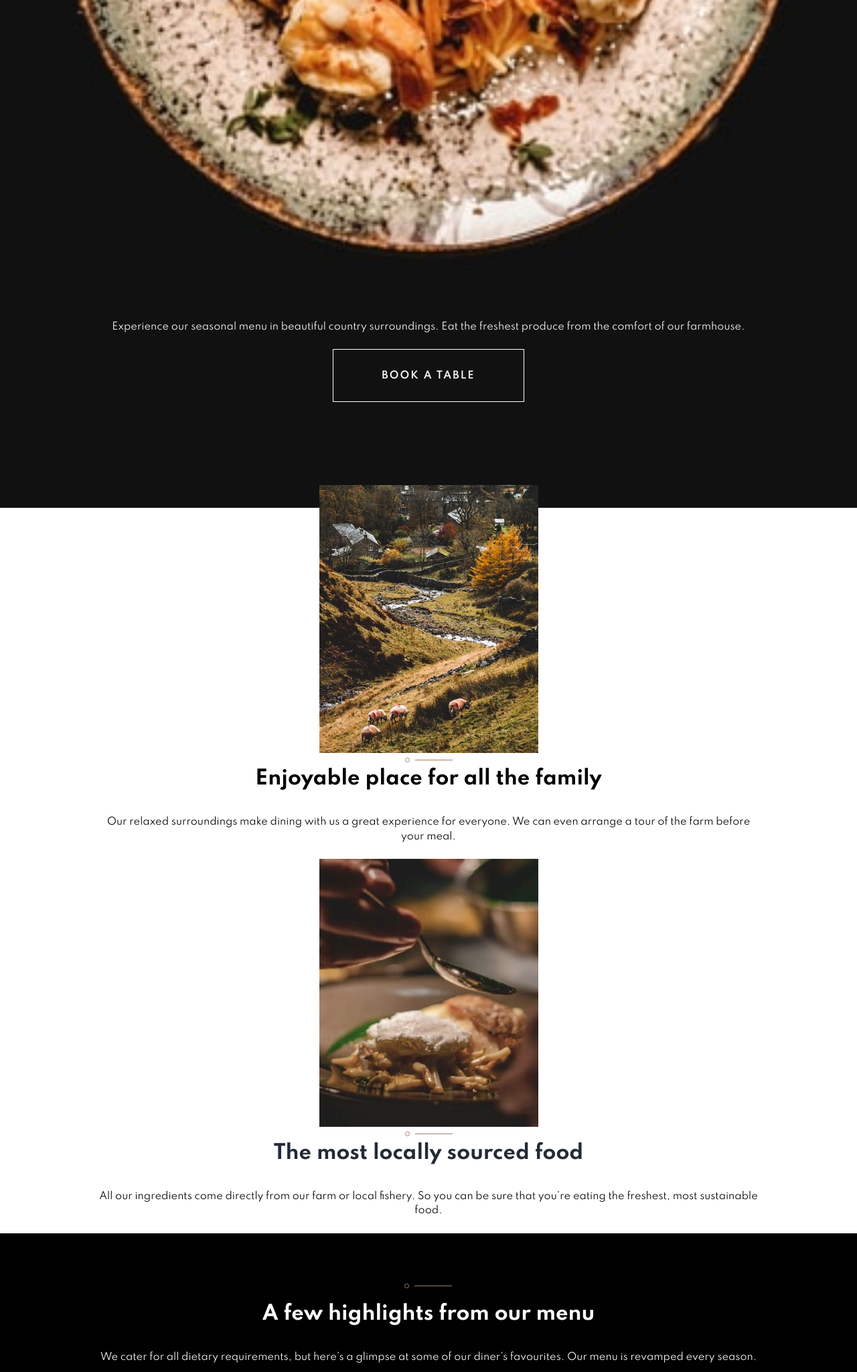
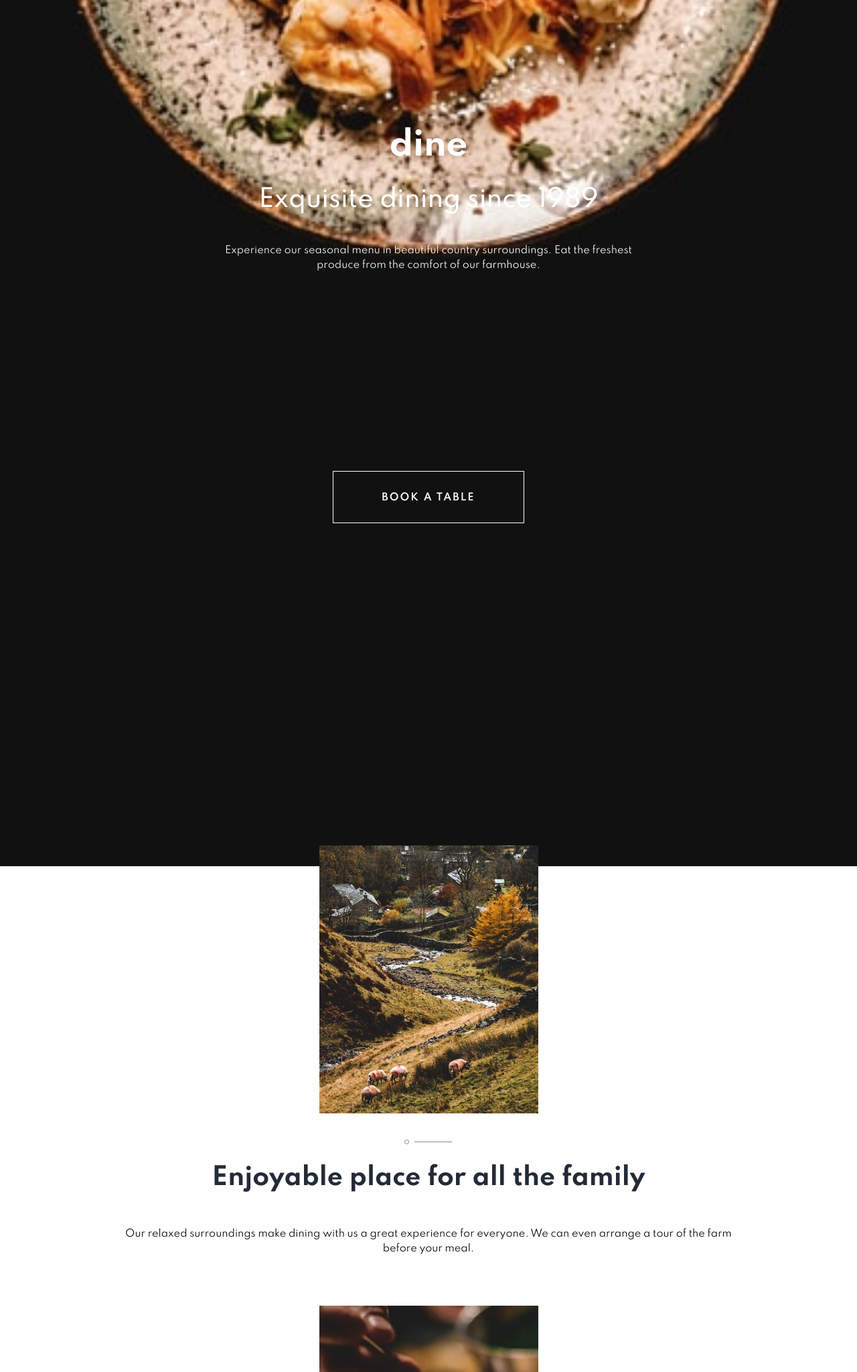
Before and after one commit to Sara-A-F/dine-restaurant-website, a plain HTML site: page index.html in a window 1280 px wide. Shown: the part 253-2301 px from the top of the page at 67% size. Drawn offline with nearby package versions, Linux system fonts and the light colour scheme.

Commit message:
layout mobile ongoing

```diff
--- a/index.html
+++ b/index.html
@@ -22,24 +22,22 @@
   <body>
     <main class="main-container">
 <!------------------------------------------------Intro Section-------->
-        <section class="intro">
-
+        <section style="background-image: url('images/homepage/hero-bg-mobile.jpg');" class="intro-image" >
+        <div class="content-intro">
             <img src="images/logo.svg" alt="logo" class="logo" />
 
-            <div class="content-intro">
-                <h1 class="heading txt-white"><span>Exquisite dining</span> <br>
-                 <span>since 1989</span></h1>
+            <h1 class="txt-white">Exquisite dining
+                 since 1989</h1>
 
             <p class="txt-white">
                     Experience our seasonal menu in beautiful country surroundings.
                     Eat the freshest produce from the comfort of our farmhouse.
             </p>
         </div>
-
            <a href="booking.html" class="btn-one txt-white">Book a table</a>
 
+        </section>
 
-        </section>
 <!------------------------------------------------Features Section----->
         <section class="features">
 
@@ -49,19 +47,19 @@
                 <div class="content">
                     <img
                     src="images\pattern-divide.svg"
-                      alt="seperator-pattern"
-                      class="seperator"
+                    alt="separator"
+                    class="separator"
                   />
-                    <br>
-                    <h2 class="heading-2 txt-black">
+                    <h1 class="heading-2">
                       Enjoyable place for all the family
-                    </h2>
+                    </h1>
                     <p class="txt-black">
                       Our relaxed surroundings make dining with us a great experience
                       for everyone. We can even arrange a tour of the farm before your
                       meal.
                     </p>
                 </div>
+                <br>
 
             <img src="images\homepage\locally-sourced-mobile.jpg" alt="">
 
@@ -69,13 +67,12 @@
                 <div class="content">
                     <img
                     src="images\pattern-divide.svg"
-                      alt="seperator"
-                      class="seperator"
+                    alt="separator"
+                    class="separator"
                   />
-                    <br>
-                    <h2 class="heading-2">
+                    <h1 class="heading-2">
                         The most locally sourced food
-                    </h2>
+                    </h1>
                     <p class="txt-black">
                         All our ingredients come directly from our farm or local fishery.
                         So you can be sure that you’re eating the freshest, most
@@ -89,9 +86,13 @@
         <section class="highlights">
 
             <div class="content highlights">
-                <img src="images\pattern-divide.svg" alt="separator-pattern" class="separator"/>
+                <img
+                src="images\pattern-divide.svg"
+                alt="separator"
+                class="separator"
+              />
                 <br>
-                <h2 class="heading-2 txt-white">A few highlights from our menu</h2>
+                <h1 class="heading-2 txt-white">A few highlights from our menu</h1>
                 <p class="txt-white">
                     We cater for all dietary requirements, but here’s a glimpse at
                     some of our diner’s favourites. Our menu is revamped every season.
@@ -132,7 +133,7 @@
 
             <div class="slider" id="">
 
-                <h2 class="heading-2 txt-black">Family Gathering</h2>
+                <h1 class="heading-2 txt-black">Family Gathering</h1>
                 <p class="txt-black">
                   We love catering for entire families. So please bring everyone
                   along for a special meal with your loved ones. We’ll provide a
@@ -148,6 +149,8 @@
     <div class="cta-container">
 
       <h2 class="heading-2 txt-white">Ready to make a reservation?</h2>
+
+      <br>
 
       <a href="booking.html" class="btn-one txt-white">Book a table</a>
 
--- a/style.css
+++ b/style.css
@@ -24,27 +24,32 @@ background-color: #fff;
 .content {
 
 }
+h2 {
+
+}
 .heading {
-    height: 45rem;
     font-weight: 300;
 }
+
 .heading-2 {
-    height: 4rem;
+    display: flex;
+    flex-direction: column;
     text-align: center;
     font-weight: 700;
 }
 
 .logo {
-
+    padding: 3rem 0;
+    height: 9rem;
 }
 
 p {
     display: flex;
     align-items: center;
-    padding: 0.5rem 0;
     flex-direction: column;
     position: relative;
     text-align: center;
+    margin: 5%;
 }
 /*---------------color txt---------*/
 .txt-white {
@@ -67,7 +72,8 @@ p {
     transition: all 0.6s;
     cursor: pointer;
     outline: none;
-    font-family: "Spartan", sans-serif; }
+    font-family: "Spartan", sans-serif;
+ }
     .btn:hover {
       background-color: #fff;
       color: #111; }
@@ -80,39 +86,49 @@ p {
 
 /*------------------------------------------------Intro Section------*/
 
-.intro {
-
-    background-image: url("images/homepage/hero-bg-mobile.jpg");
+.intro-image {
+    display: flex;
     background-repeat: no-repeat;
     background-position: center top;
     background-size: cover;
     position: relative;
-    text-align: center;
-    height: 70.2rem;
-    display: flex;
+    flex-direction: column;
     align-items: center;
-    padding: 2rem 0;
-    flex-direction: column;
-
 }
 
 .content-intro {
+    display: flex;
+    flex-direction: column;
+    align-items: center;
+    text-align: center;
+    padding-top: 10rem;
+    padding-right: 1rem;
+    padding-bottom: 0.2rem;
+    padding-left: 1rem;
+    margin: 20%;
 
+}
+.intro-image a {
+   margin-bottom: 40%;
 }
 
 /*------------------------------------------------Features Section---*/
 .image-top {
-margin-top: -34px;
+margin-top: -60px;
 }
 
 .features {
     display: flex;
     justify-content: space-between;
     align-items: center;
-    padding: 0 11vw;
+    padding: 2rem 6rem;
     position: relative;
     flex-direction: column;
     text-align: center;
+}
+.separator {
+    margin-top: 10px;
+    padding: 2rem 2rem;
 }
 
 /*------------------------------------------------Menu Section-------*/
@@ -120,8 +136,10 @@ margin-top: -34px;
     background-color: black;
     display: flex;
     align-items: center;
-    padding: 2.6rem 0;
+    text-align: center;
+    padding: 2rem 2rem;
     flex-direction: column;
+
 }
 .line {}
 
@@ -129,8 +147,8 @@ margin-top: -34px;
 .slider-container {
     display: flex;
     align-items: center;
-    padding: 2.6rem 0;
     flex-direction: column;
+    margin-top: 10%;
 
 }
 .slider-container a {
@@ -139,7 +157,7 @@ margin-top: -34px;
 .slider {
     display: flex;
     align-items: center;
-    padding: 2.6rem 0;
+    padding: 4rem 4rem;
     flex-direction: column;
 }
 
@@ -152,11 +170,11 @@ margin-top: -34px;
     height: 50rem;
 }
 .cta-container{
-
     display: flex;
     align-items: center;
-    padding: 20rem 0;
+    padding: 20rem 0rem;
     flex-direction: column;
+    margin: 20%;
 }
 
 /*------------------------------------------------Footer Section-----*/
@@ -165,9 +183,16 @@ footer {
     flex-direction: column;
     align-items: center;
     background-color: #111;
-    padding: 4rem 10vw;
-    margin-top: -4px;
+
 }
 .footer-container {
+    text-transform: uppercase;
+}
+
+.footer-col{
+    padding-top: 1rem;
+    padding-right: 0.5rem;
+    padding-bottom: 2rem;
+    padding-left: 0.5rem;
 }
 /*------------------------------------------------Media Queries------*/
```
Lines whose indentation alone changed are shown as unchanged.
